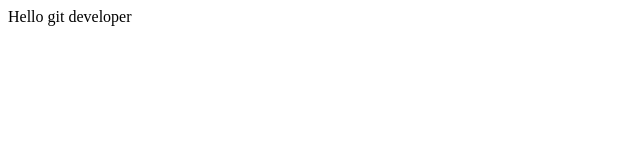
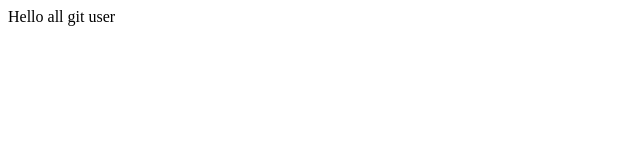
Before and after one commit to Ero6575/demo-repo, a plain HTML site: page index.html in a window 1280 px wide. Shown: the full height of the page, 0-640 px from the left. Drawn offline with Linux system fonts and the light colour scheme.

Commit message:
Add some file to github
This is description of ...

```diff
--- a/index.html
+++ b/index.html
@@ -1 +1 @@
-<div>Hello git developer</div>
+<div>Hello all git user</div>
```
